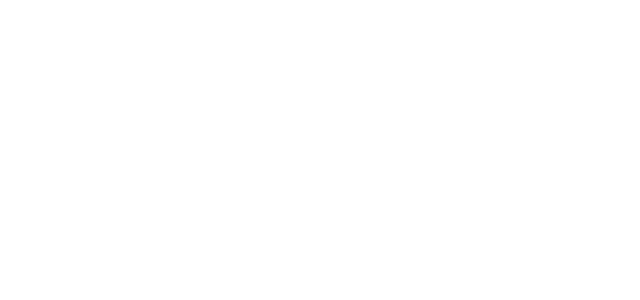
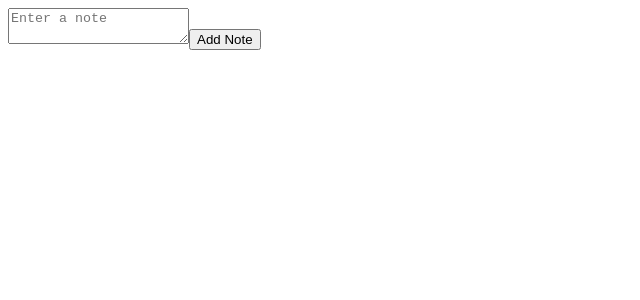
Before and after one commit to frontgr/notes, a Vue app: page / in a window 1280 px wide. Shown: the top 300 px of the page, without its empty margins (0-640 px from the left). Built offline with nearby package versions, Linux system fonts and the light colour scheme.

Commit message:
feat: Create localy working note-taking app

```diff
--- a/src/App.vue
+++ b/src/App.vue
@@ -1,8 +1,25 @@
-<script setup></script>
+<script setup>
+import { ref } from "vue";
+
+const notes = ref([]);
+const newNote = ref("");
+newNote.value = "";
+const addNote = () => {
+  if (newNote.value) {
+    notes.value.push(newNote.value);
+    newNote.value = "";
+  }
+};
+</script>
 
 <template>
-  <header></header>
-  <main></main>
+  <div>
+    <textarea v-model="newNote" placeholder="Enter a note"></textarea>
+    <button @click="addNote">Add Note</button>
+    <ul>
+      <li v-for="note in notes" :key="note">{{ note }}</li>
+    </ul>
+  </div>
 </template>
 
 <style scoped></style>
```
